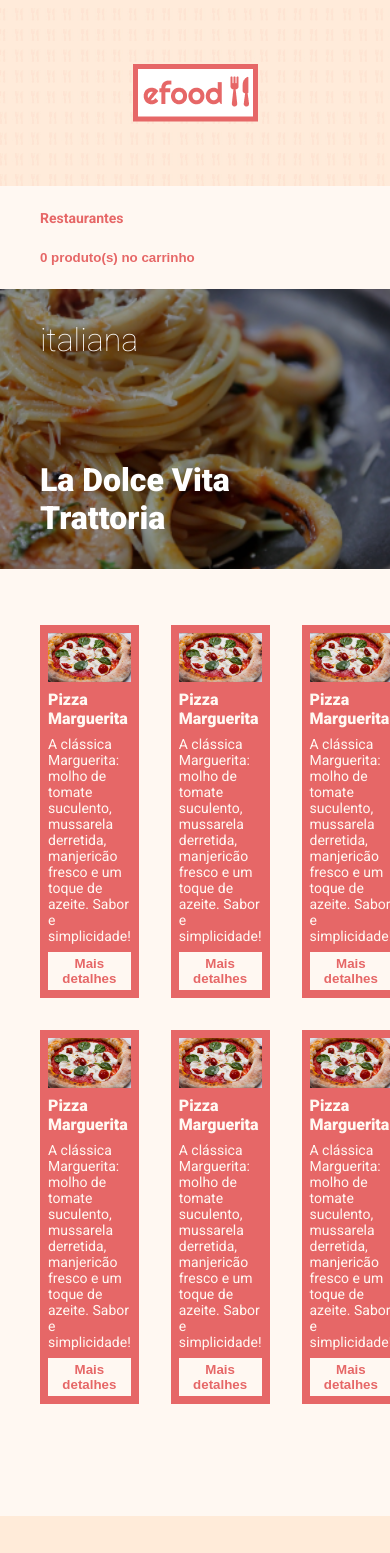
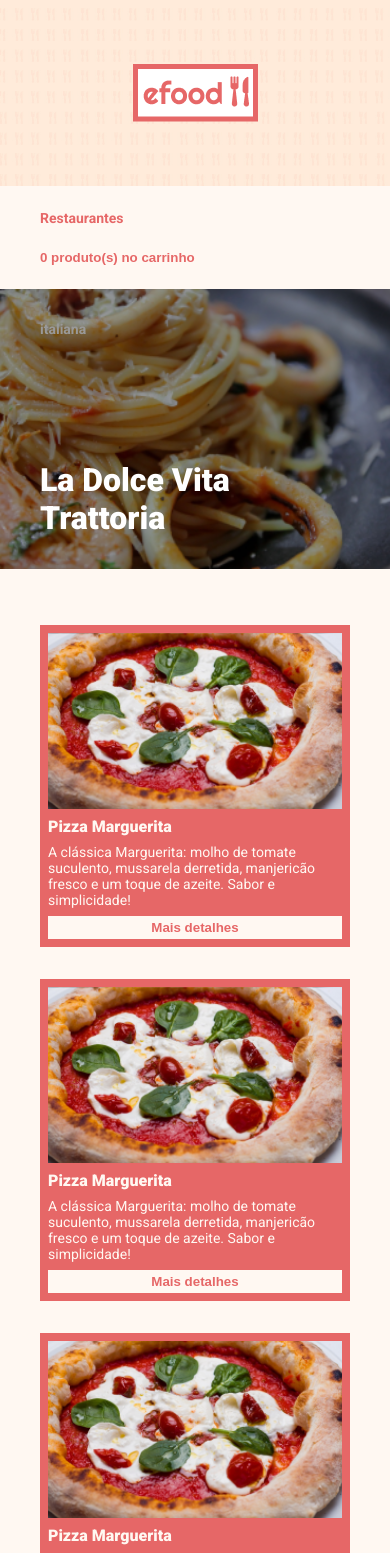
Before and after one commit to Bento-Hertz/ebac_final_project, a React (Create React App) app: page /restaurant in a window 390 px wide. Shown: the top 1553 px of the page. Built offline with nearby package versions, Linux system fonts and the light colour scheme.

Commit message:
adding responsivity to Restaurant page

```diff
--- a/src/pages/Restaurant/index.tsx
+++ b/src/pages/Restaurant/index.tsx
@@ -1,4 +1,3 @@
-import { useState } from 'react';
 import { IRestaurant } from '../../interfaces/IRestaurant';
 import Dish from './Dish';
 import * as S from './styles';
--- a/src/pages/Restaurant/styles.ts
+++ b/src/pages/Restaurant/styles.ts
@@ -1,5 +1,5 @@
 import styled from 'styled-components';
-import { colors } from 'styles';
+import { breakpoints, colors } from 'styles';
 
 interface ImageProps {
     imageSrc: string;
@@ -17,6 +17,7 @@ const heroStyle = `
 export const Restaurant = styled.div`
     position: relative;
     padding-top: 280px;
+    color: ${colors.white};
 
     .overlay:after {
         background-color: ${colors.black};
@@ -39,20 +40,15 @@ export const Hero = styled.section<ImageProps>`
     padding: 32px 40px;
     ${heroStyle}
 
-    ul, h1 {
+    span, h1 {
         z-index: 1;
         font-size: 32px;
     }
+    span {
+        font-weight: 100;
+    }
     h1 {
         font-weight: 900;
-    }
-    ul li {
-        font-weight: 100;
-    }
-    ul {
-        display: flex;
-        gap: 32px;
-        flex-wrap: wrap;
     }
 `;
 
@@ -61,4 +57,11 @@ export const Dishes = styled.section`
     grid-template-columns: 1fr 1fr 1fr;
     gap: 32px;
     margin: 56px 0 112px;
+
+    @media(max-width: ${breakpoints.tablet}) {
+        grid-template-columns: 1fr 1fr;
+    }
+    @media(max-width: ${breakpoints.mobile}) {
+        grid-template-columns: 1fr;
+    }
 `;
```
